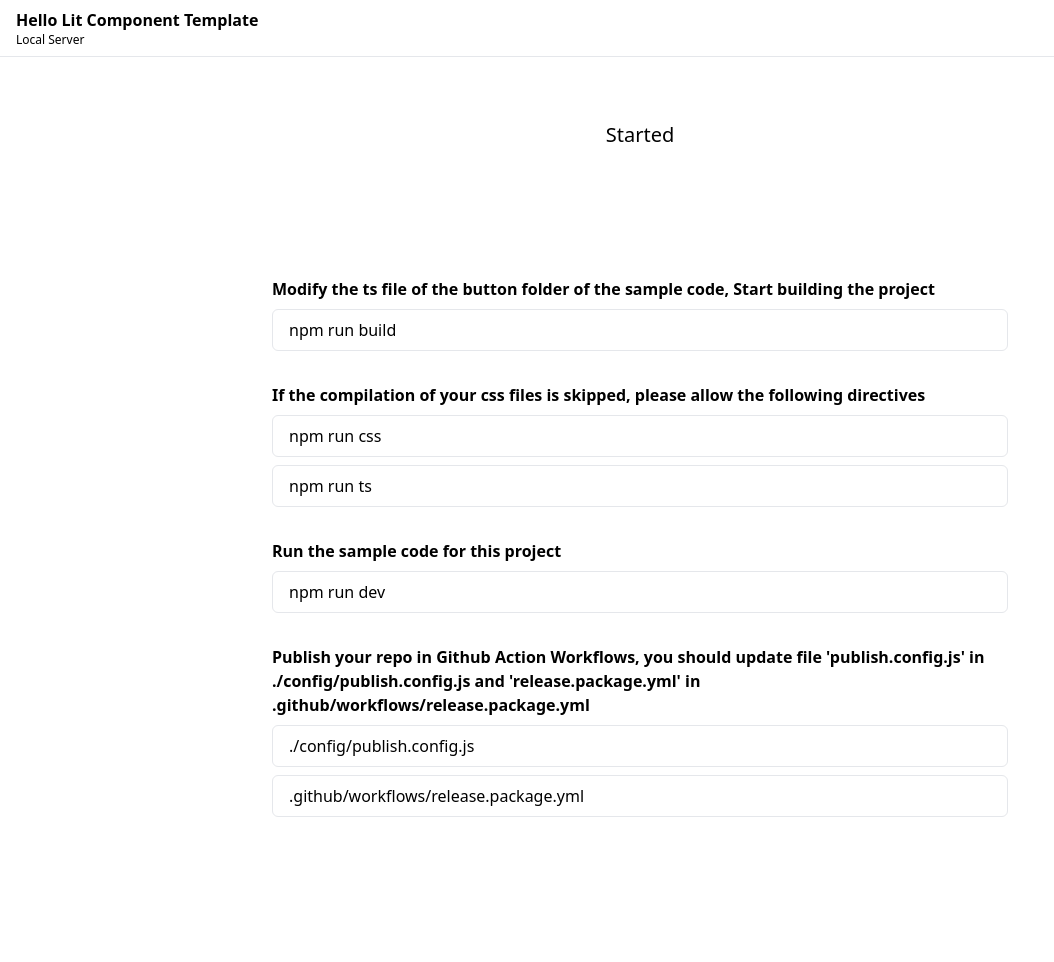
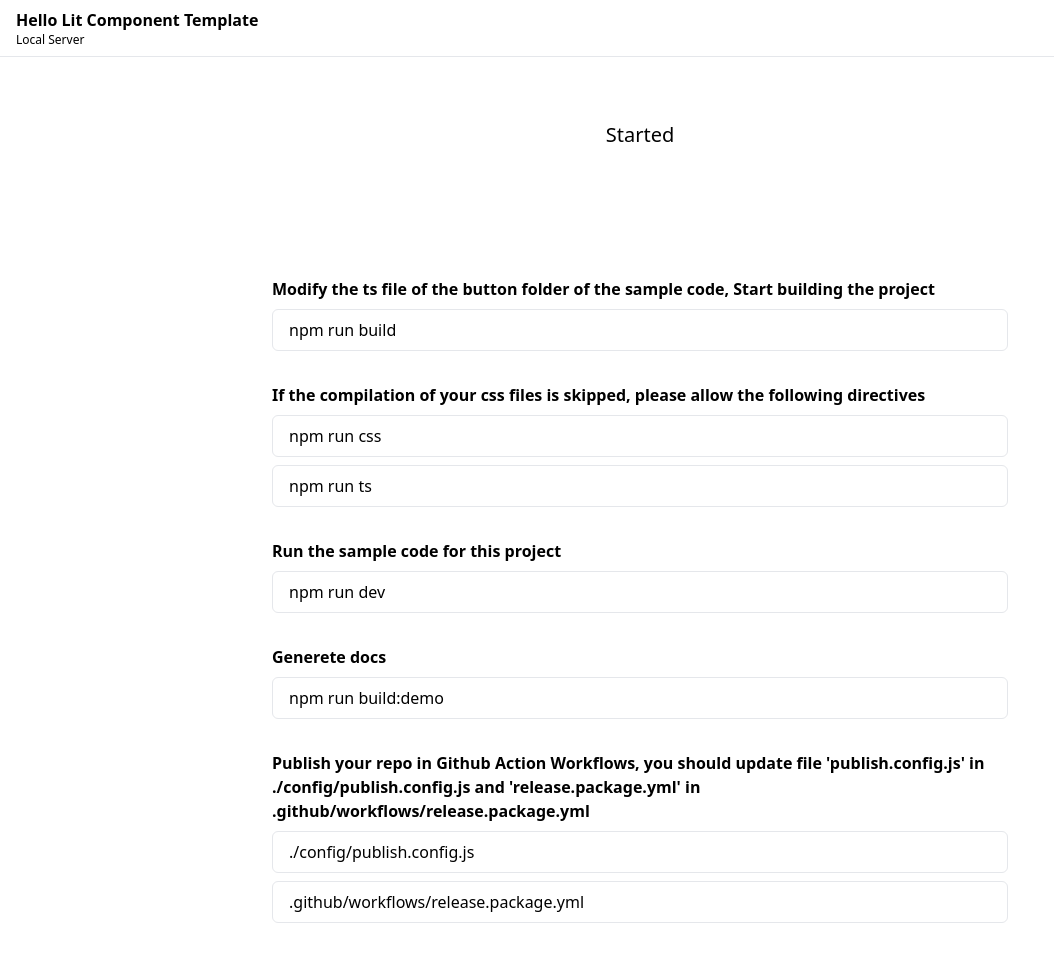
Before and after one commit to bre97-web/lit-component-temp, a website built with Vite: page demo/index.html in a window 1280 px wide. Shown: the whole page, without its empty margins (0-1054 px from the left). Built offline with nearby package versions, Linux system fonts and the light colour scheme.

Commit message:
update readme and html

```diff
--- a/demo/index.html
+++ b/demo/index.html
@@ -67,6 +67,13 @@
             </label>
 
             <label class="flex flex-col gap-2">
+                <h1 class="font-semibold">Generete docs</h1>
+                <div class="border px-4 py-2 rounded-md hover:shadow-md">
+                    <p>npm run build:demo</p>
+                </div>
+            </label>
+
+            <label class="flex flex-col gap-2">
                 <h1 class="font-semibold">Publish your repo in Github Action Workflows, you should update file 'publish.config.js' in ./config/publish.config.js and 'release.package.yml' in .github/workflows/release.package.yml</h1>
                 <div class="border px-4 py-2 rounded-md hover:shadow-md">
                     <p>./config/publish.config.js</p>
```
Also changed, not shown: README.md.
